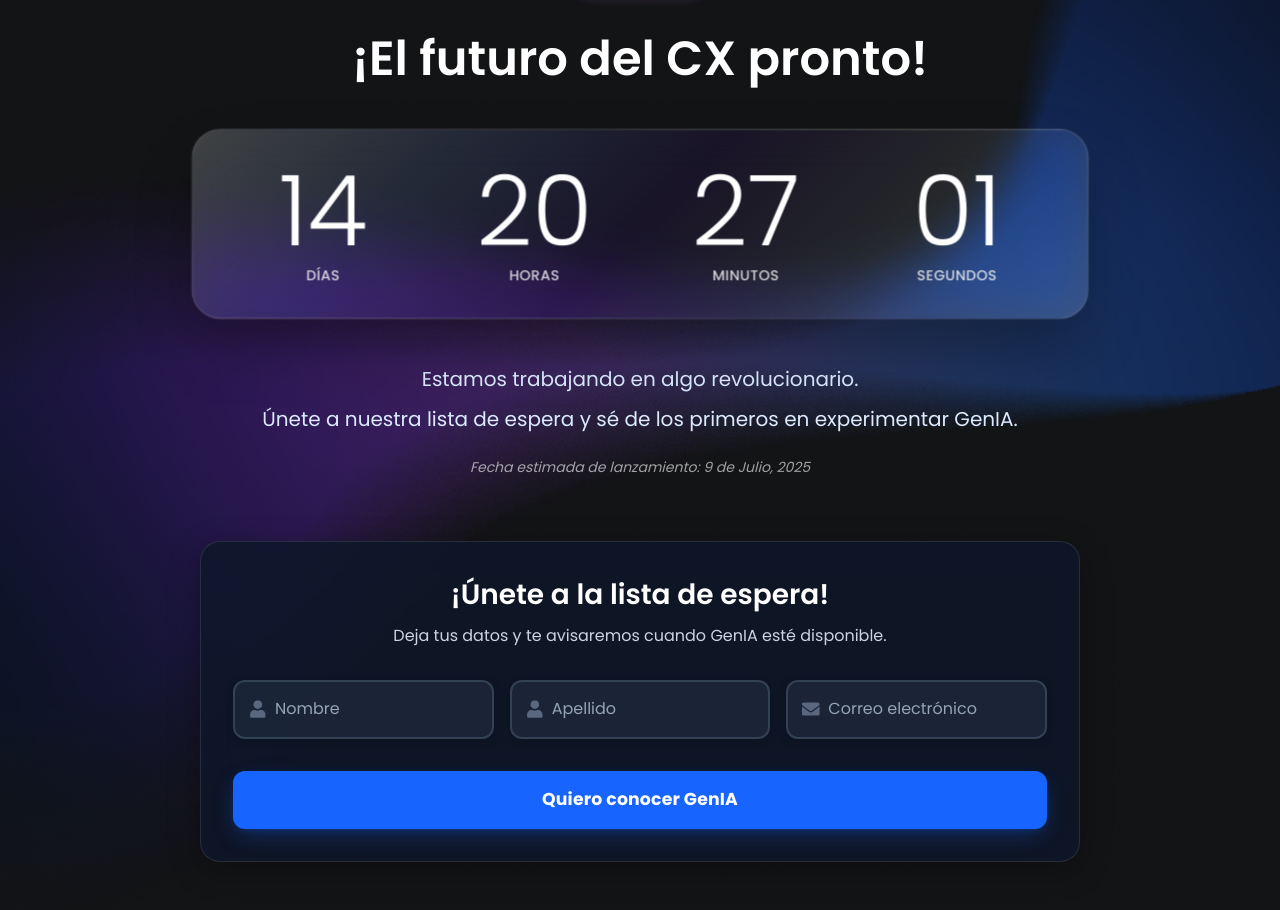
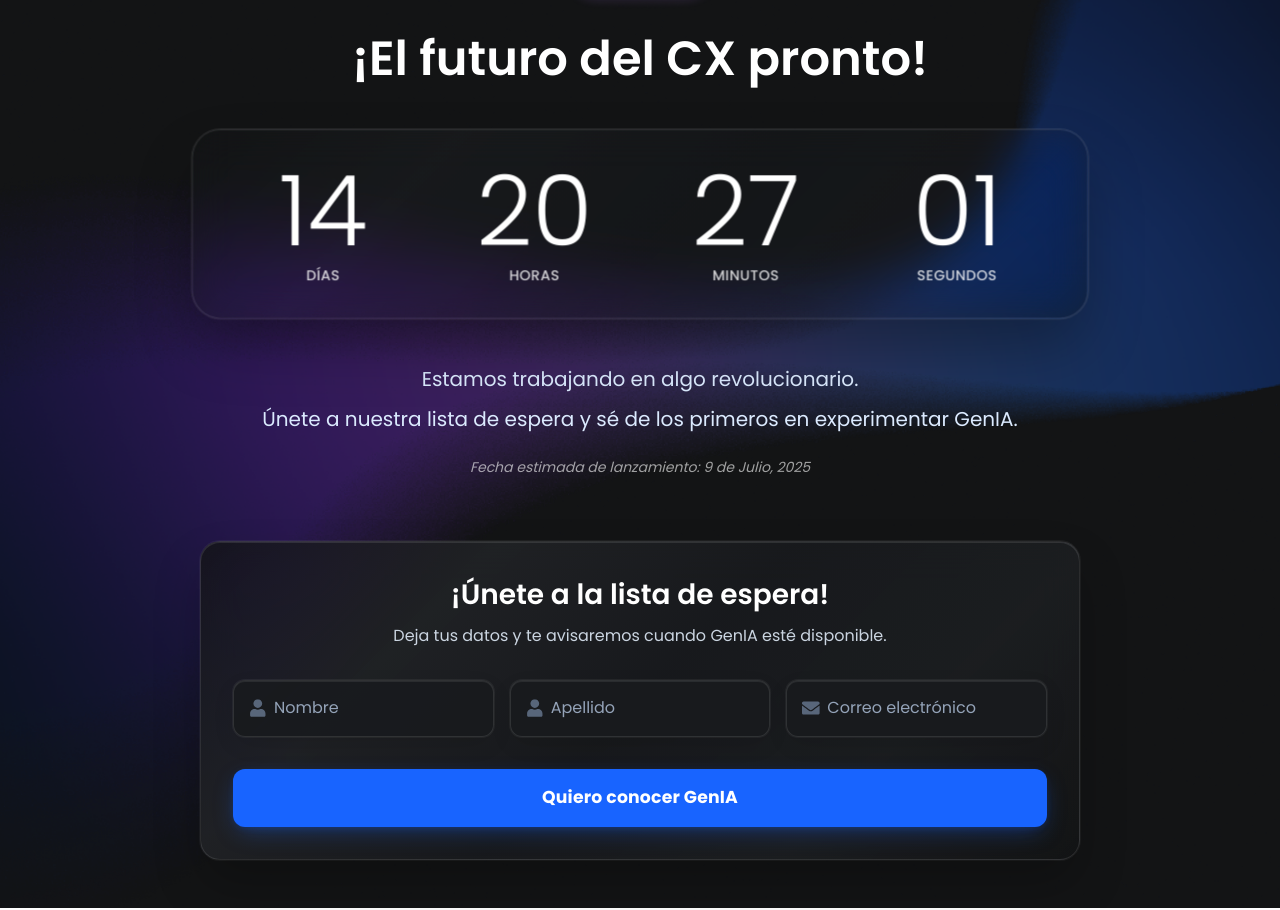
Before and after one commit to PabloArayaG/countdown-adere.so, a React (Vite) app: page / in a window 1280 px wide. Shown: the part 200-1110 px from the top of the page. Built offline with nearby package versions, Linux system fonts and the light colour scheme.

Commit message:
glassmorphism y colores planos optimizados

```diff
--- a/src/components/Formulario.css
+++ b/src/components/Formulario.css
@@ -3,15 +3,24 @@
   width: 100%;
   max-width: 900px;
   margin: 0 auto;
-  background: rgba(15, 23, 42, 0.85);
+  background: linear-gradient(135deg,
+    rgba(19, 20, 21, 0.85) 0%,
+    rgba(35, 37, 40, 0.80) 25%,
+    rgba(25, 27, 30, 0.82) 50%,
+    rgba(30, 32, 35, 0.78) 75%,
+    rgba(19, 20, 21, 0.85) 100%
+  );
   border: 1px solid rgba(255, 255, 255, 0.1);
   border-radius: 1.25rem;
-  box-shadow: 0 8px 32px 0 rgba(0, 0, 0, 0.3);
+  box-shadow:
+    0 25px 50px -5px rgba(0, 0, 0, 0.25),
+    0 0 0 1px rgba(255, 255, 255, 0.05),
+    inset 0 1px 0 rgba(255, 255, 255, 0.1);
   padding: 2rem 2rem;
   display: flex;
   flex-direction: column;
   align-items: center;
-  backdrop-filter: blur(16px);
+  backdrop-filter: blur(20px) saturate(180%);
 }
 
 .form-header {
@@ -69,18 +78,24 @@
   width: 100%;
   padding: 0.9rem 1rem 0.9rem 2.5rem;
   border-radius: 0.75rem;
-  border: 2px solid #334155;
-  background: rgba(30, 41, 59, 0.8);
+  border: 1px solid rgba(255, 255, 255, 0.1);
+  background: rgba(25, 27, 30, 0.90);
   color: #ffffff;
   font-size: 1.08rem;
   outline: none;
-  box-shadow: 0 2px 8px 0 rgba(0, 0, 0, 0.2);
+  box-shadow:
+    0 8px 25px -5px rgba(0, 0, 0, 0.15),
+    0 0 0 1px rgba(255, 255, 255, 0.05),
+    inset 0 1px 0 rgba(255, 255, 255, 0.08);
   transition: border 0.2s, box-shadow 0.2s, background 0.2s;
 }
 .input-field:focus {
-  border: 2px solid #00164F;
-  box-shadow: 0 0 0 4px rgba(0, 22, 79, 0.3), 0 2px 8px 0 rgba(0, 22, 79, 0.2);
-  background: rgba(30, 41, 59, 0.95);
+  border: 1px solid rgba(255, 255, 255, 0.25);
+  box-shadow:
+    0 12px 32px -5px rgba(0, 0, 0, 0.25),
+    0 0 0 2px rgba(255, 255, 255, 0.15),
+    inset 0 1px 0 rgba(255, 255, 255, 0.12);
+  background: rgba(30, 32, 35, 0.95);
 }
 .input-field::placeholder {
   color: #94a3b8;
--- a/src/components/countdown.css
+++ b/src/components/countdown.css
@@ -4,11 +4,11 @@
   /* Efecto glassmorphism base con degradé animado */
   backdrop-filter: blur(20px) saturate(180%);
   background: linear-gradient(135deg,
-    rgba(255, 255, 255, 0.2) 0%,
-    rgba(139, 168, 255, 0.15) 25%,
-    rgba(86, 29, 206, 0.1) 50%,
-    rgba(184, 186, 188, 0.12) 75%,
-    rgba(255, 255, 255, 0.18) 100%
+    rgba(19, 20, 21, 0.45) 0%,
+    rgba(35, 37, 40, 0.35) 25%,
+    rgba(25, 27, 30, 0.40) 50%,
+    rgba(30, 32, 35, 0.30) 75%,
+    rgba(19, 20, 21, 0.45) 100%
   );
   border: 1px solid rgba(255, 255, 255, 0.1);
   border-radius: 20px;
```
